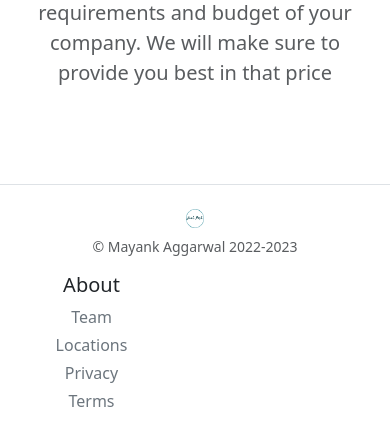
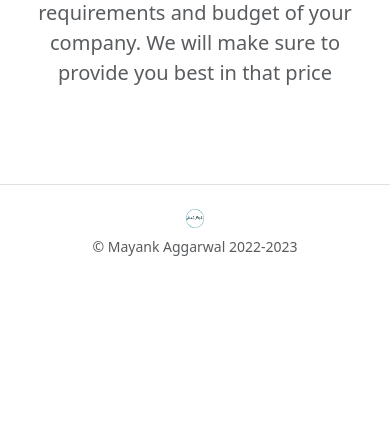
Before and after one commit to mayank-0407/BookDesk, a Django app: template home/templates/home/home.html in a window 390 px wide. Shown: the part 753-1182 px from the top of the page. After the commit the page ends 1009 px from the top, so only its background shows below. Run offline with Django 4.2, Linux system fonts and the light colour scheme; the template is opened without the code that fills it, so the values that code supplies are empty; some libraries are stand-ins or nearby versions.

Commit message:
commented unwanted things from home

```diff
--- a/home/templates/home/home.html
+++ b/home/templates/home/home.html
@@ -84,7 +84,7 @@
         <img class="mb-2" src="{% static 'images/main_logo.png' %}" alt="" width="18" height="19">
         <small class="d-block mb-3 text-muted">&copy; Mayank Aggarwal 2022-2023</small>
       </div>
-      <div class="col-6 col-md">
+<!--       <div class="col-6 col-md">
         <h5>About</h5>
         <ul class="list-unstyled text-small">
           <li class="mb-1"><a class="link-secondary text-decoration-none" href="#">Team</a></li>
@@ -92,7 +92,7 @@
           <li class="mb-1"><a class="link-secondary text-decoration-none" href="#">Privacy</a></li>
           <li class="mb-1"><a class="link-secondary text-decoration-none" href="#">Terms</a></li>
         </ul>
-      </div>
+      </div> -->
     </div>
   </footer>
     <script src="https://cdn.jsdelivr.net/npm/bootstrap@5.3.0-alpha1/dist/js/bootstrap.bundle.min.js" integrity="sha384-w76AqPfDkMBDXo30jS1Sgez6pr3x5MlQ1ZAGC+nuZB+EYdgRZgiwxhTBTkF7CXvN" crossorigin="anonymous"></script>
```
